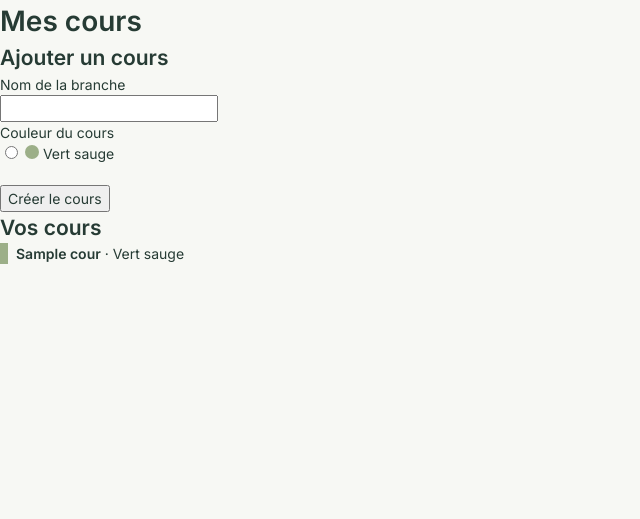
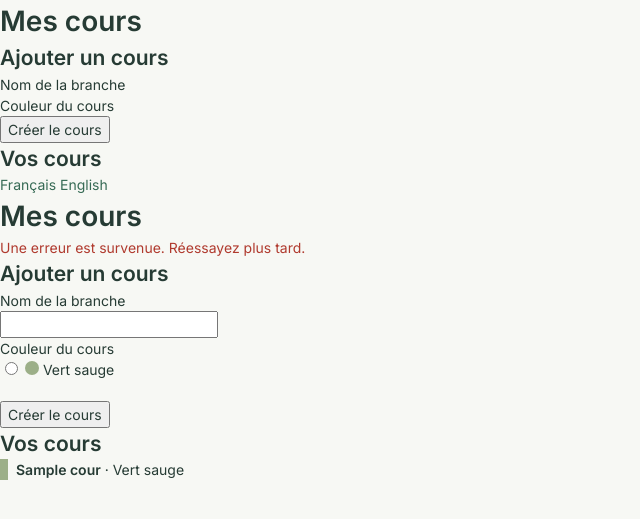
Before and after one commit to Ludo-rl/ProgServ2-Victoria-Ancay-Ludivine-Rouiller, a PHP site: page /cours.php in a window 1280 px wide. Shown: the top 519 px of the page, without its empty margins (0-640 px from the left). Run offline with PHP 8.4, Linux system fonts and the light colour scheme; the visitor is signed in with stand-in values (Sample User, id 1); data comes from the database, SQL or seed files in the repository; tables that the repository leaves empty hold one stand-in row (values such as "Sample post"); a stand-in replaces the project's code that opens the database connection; some libraries are stand-ins or nearby versions.

Commit message:
creation de la gestion mulitlingue anglais et francais

```diff
--- /dev/null
+++ b/src/langues/fr.php
@@ -0,0 +1,26 @@
+<?php
+// Un fichier = une langue. Chaque texte a une clé.
+return [
+    // Navigation et général
+    "app.nom" => "Central",
+    "nav.cours" => "Mes cours",
+    "nav.profil" => "Profil",
+    "nav.deconnexion" => "Se déconnecter",
+
+    // Page des cours
+    "cours.titre" => "Mes cours",
+    "cours.ajouter" => "Ajouter un cours",
+    "cours.nom_label" => "Nom de la branche",
+    "cours.couleur_label" => "Couleur du cours",
+    "cours.bouton_creer" => "Créer le cours",
+    "cours.cree" => "Le cours a été créé.",
+    "cours.liste_titre" => "Vos cours",
+    "cours.aucun" => "Vous n'avez pas encore de cours.",
+
+    // Erreurs
+    "erreur.nom_vide" => "Renseignez un nom pour créer votre cours.",
+    "erreur.nom_trop_long" => "Le nom ne peut pas dépasser %d caractères.",
+    "erreur.couleur" => "Choisissez une couleur dans la palette.",
+    "erreur.cours_existe" => "Vous avez déjà un cours avec ce nom.",
+    "erreur.generale" => "Une erreur est survenue. Réessayez plus tard.",
+];
--- a/src/public/cours.php
+++ b/src/public/cours.php
@@ -5,7 +5,10 @@ require_once __DIR__ . '/classes/CoursManager.php';
 require_once __DIR__ . '/classes/Couleur.php';
 require_once __DIR__ . '/classes/CouleurManager.php';
 
+
 session_start();
+require_once __DIR__ . '/langue.php';
+
 if (empty($_SESSION["id_eleve"])) {
     header("Location: login.php");
     exit;
@@ -62,9 +65,39 @@ try {
         $erreur = "Une erreur est survenue. Réessayez plus tard.";
     }
 }
+//gestion langues, a chnager de place potentiellement
+if ($nom === "") {
+    $erreur = t("erreur.nom_vide");
+} elseif (mb_strlen($nom) > Cours::NOM_LONGUEUR_MAX) {
+    $erreur = t("erreur.nom_trop_long", Cours::NOM_LONGUEUR_MAX);
+} elseif (!in_array($idCouleur, $idsValides)) {
+    $erreur = t("erreur.couleur");
+}
+// ...
+$erreur = t("erreur.cours_existe");
+// ...
+$erreur = t("erreur.generale");
+
+
 ?>
 <!DOCTYPE html>
-<html lang="fr">
+<html lang="<?= htmlspecialchars($langue) ?>">
+
+<h1><?= htmlspecialchars(t("cours.titre")) ?></h1>
+
+<?php if (isset($_GET["ok"])) { ?>
+    <p><?= htmlspecialchars(t("cours.cree")) ?></p>
+<?php } ?>
+
+<h2><?= htmlspecialchars(t("cours.ajouter")) ?></h2>
+<label for="nom"><?= htmlspecialchars(t("cours.nom_label")) ?></label>
+<p><?= htmlspecialchars(t("cours.couleur_label")) ?></p>
+<button type="submit"><?= htmlspecialchars(t("cours.bouton_creer")) ?></button>
+
+<h2><?= htmlspecialchars(t("cours.liste_titre")) ?></h2>
+<?php if (count($cours) === 0) { ?>
+    <p><?= htmlspecialchars(t("cours.aucun")) ?></p>
+<?php } ?>
 
 <head>
     <meta charset="UTF-8">
@@ -73,6 +106,12 @@ try {
     <link rel="stylesheet" href="https://fonts.googleapis.com/css2?family=Inter:wght@400;500;600&display=swap">
     <link rel="stylesheet" href="css/style.css">
 </head>
+
+<nav>
+    <?php foreach (LANGUES_DISPONIBLES as $code => $nomLangue) { ?>
+        <a href="?lang=<?= htmlspecialchars($code) ?>"><?= htmlspecialchars($nomLangue) ?></a>
+    <?php } ?>
+</nav>
 
 <body>
     <h1>Mes cours</h1>
--- /dev/null
+++ b/src/public/langue.php
@@ -0,0 +1,23 @@
+<?php
+// À inclure dans chaque page, APRÈS session_start().
+
+const LANGUES_DISPONIBLES = ["fr" => "Français", "en" => "English"];
+const LANGUE_PAR_DEFAUT = "fr";
+
+// Si l'utilisateur clique sur un lien ?lang=en, on mémorise son choix.
+// On accepte seulement les codes de la liste (jamais une valeur libre).
+if (isset($_GET["lang"]) && array_key_exists($_GET["lang"], LANGUES_DISPONIBLES)) {
+    $_SESSION["langue"] = $_GET["lang"];
+}
+
+$langue = $_SESSION["langue"] ?? LANGUE_PAR_DEFAUT;
+$textes = require __DIR__ . '/../langues/' . $langue . '.php';
+
+// Retourne le texte correspondant à une clé.
+// Si la clé n'existe pas, on affiche la clé : on repère vite un oubli.
+// Les valeurs supplémentaires remplacent les %d / %s du texte.
+function t(string $cle, ...$valeurs): string {
+    global $textes;
+    $texte = $textes[$cle] ?? $cle;
+    return vsprintf($texte, $valeurs);
+}
```
Also changed, not shown: src/langues/en.php (added, +22 -0 lines).
